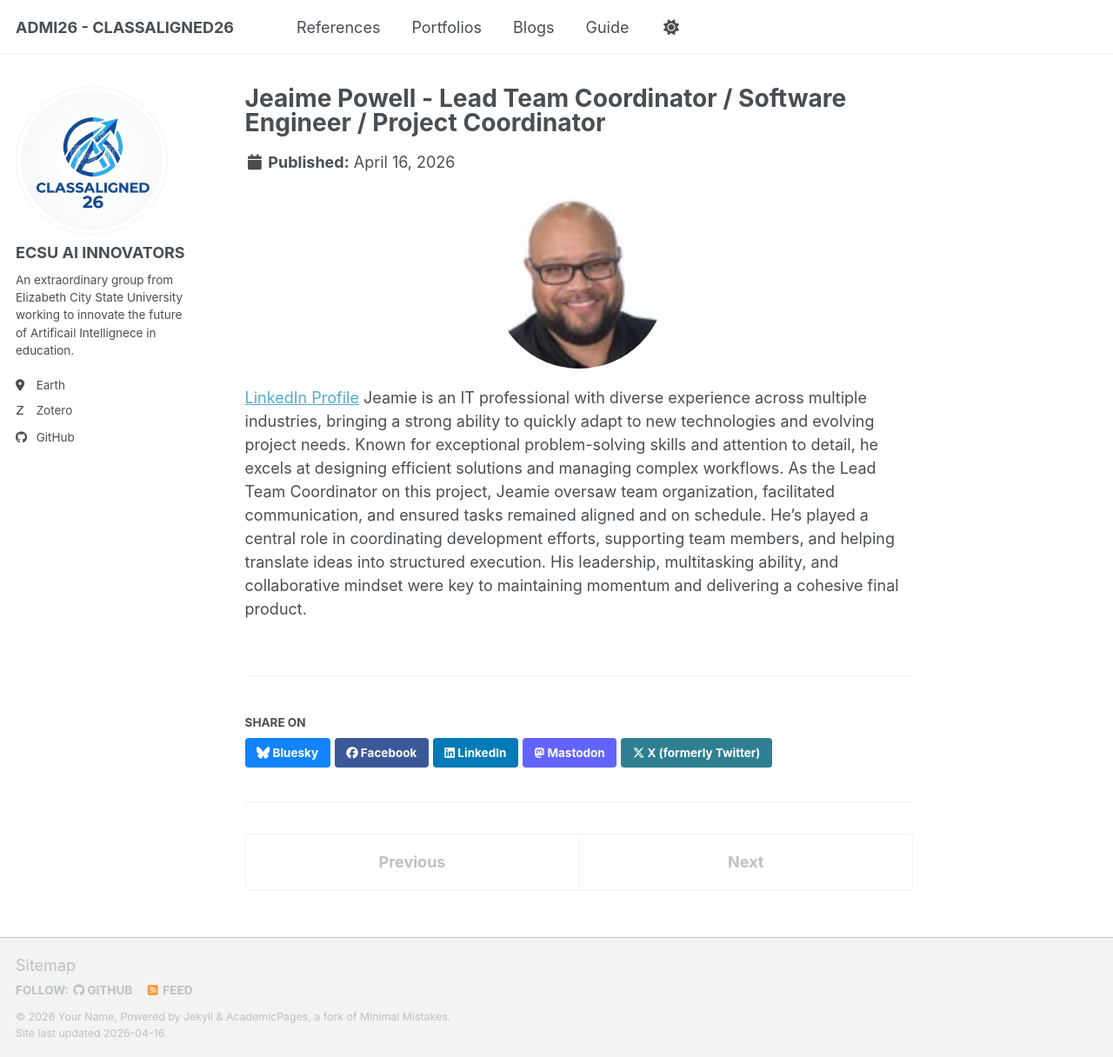
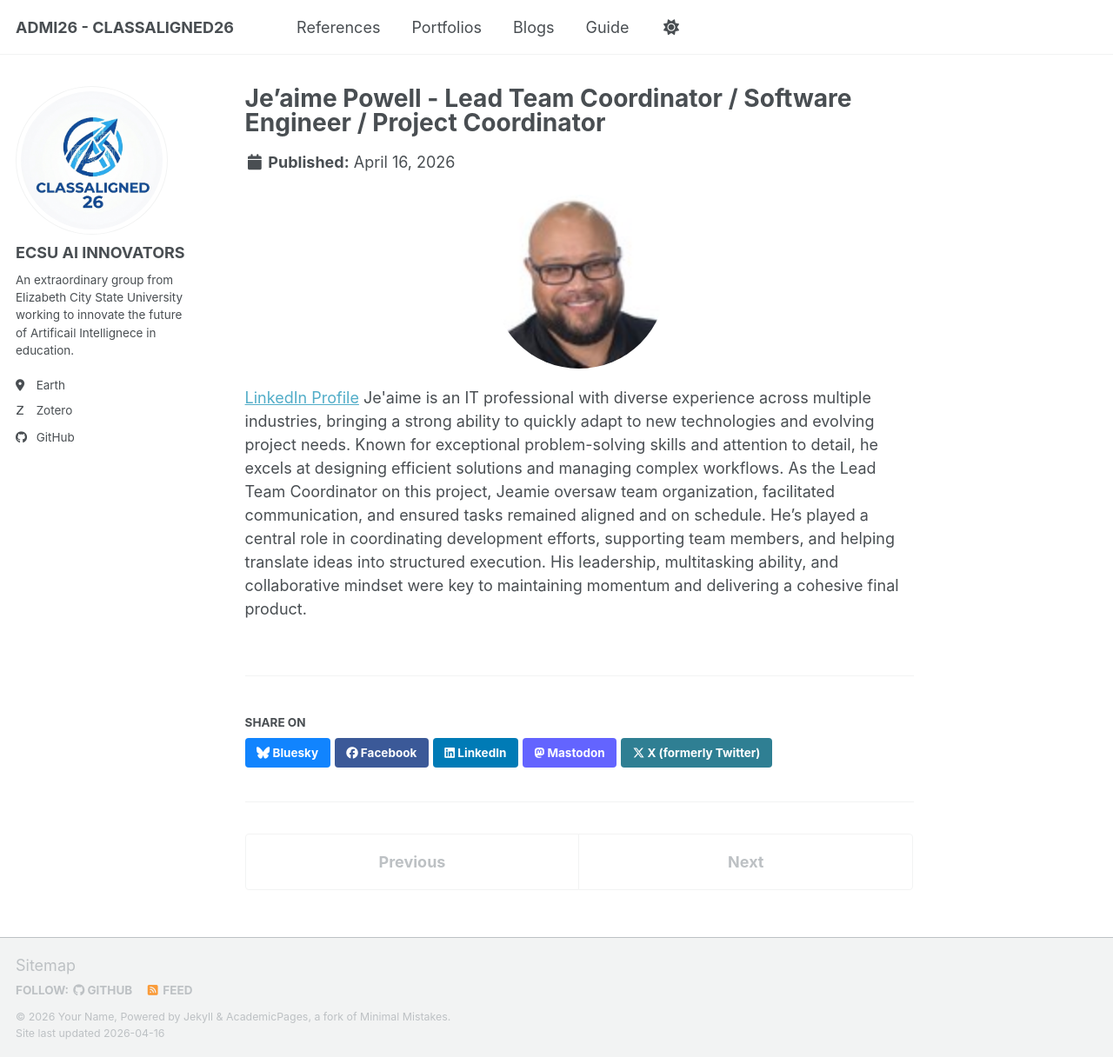
Before and after one commit to CLASSAligned/CLASSAligned.github.io, a Jekyll site: the page built from _portfolio/portfolio-1.html, in a window 1280 px wide and 1216 px high. Shown: the whole window at 87% size. Built offline with Jekyll 4.4.1, drawn with Linux system fonts in a browser that asks for light colours; some web fonts are replaced; a script bundle is joined from its source files by our own code; library files that are not in the unit come from our copies.

Commit message:
spelling correction

```diff
--- a/_portfolio/portfolio-1.html
+++ b/_portfolio/portfolio-1.html
@@ -1,7 +1,7 @@
 ---
-title: "Jeaime Powell - Lead Team Coordinator / Software Engineer / Project Coordinator"
-excerpt: "Jeamie is an IT professional with diverse experience across multiple industries, bringing a strong ability to quickly adapt to new technologies and evolving project needs. Known for exceptional problem-solving skills and attention to detail, he excels at designing efficient solutions and managing complex workflows.
-As the Lead Team Coordinator on this project, Jeamie oversaw team organization, facilitated communication, and ensured tasks remained aligned and on schedule. He’s played a central role in coordinating development efforts, supporting team members, and helping translate ideas into structured execution. His leadership, multitasking ability, and collaborative mindset were key to maintaining momentum and delivering a cohesive final product."
+title: "Je'aime Powell - Lead Team Coordinator / Software Engineer / Project Coordinator"
+excerpt: "Je'aime is an IT professional with diverse experience across multiple industries, bringing a strong ability to quickly adapt to new technologies and evolving project needs. Known for exceptional problem-solving skills and attention to detail, he excels at designing efficient solutions and managing complex workflows.
+As the Lead Team Coordinator on this project, Je'aime oversaw team organization, facilitated communication, and ensured tasks remained aligned and on schedule. He’s played a central role in coordinating development efforts, supporting team members, and helping translate ideas into structured execution. His leadership, multitasking ability, and collaborative mindset were key to maintaining momentum and delivering a cohesive final product."
 collection: portfolio
 ---
 
@@ -9,5 +9,5 @@ collection: portfolio
 
 <a href="https://www.linkedin.com/in/jeaimehp/">LinkedIn Profile</a>
 
-Jeamie is an IT professional with diverse experience across multiple industries, bringing a strong ability to quickly adapt to new technologies and evolving project needs. Known for exceptional problem-solving skills and attention to detail, he excels at designing efficient solutions and managing complex workflows.
+Je'aime is an IT professional with diverse experience across multiple industries, bringing a strong ability to quickly adapt to new technologies and evolving project needs. Known for exceptional problem-solving skills and attention to detail, he excels at designing efficient solutions and managing complex workflows.
 As the Lead Team Coordinator on this project, Jeamie oversaw team organization, facilitated communication, and ensured tasks remained aligned and on schedule. He’s played a central role in coordinating development efforts, supporting team members, and helping translate ideas into structured execution. His leadership, multitasking ability, and collaborative mindset were key to maintaining momentum and delivering a cohesive final product.
```
